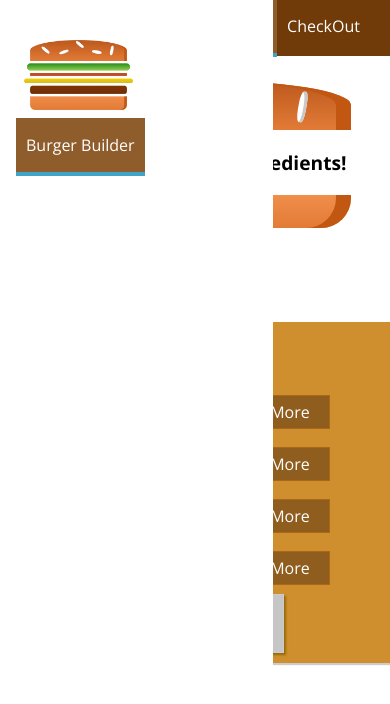
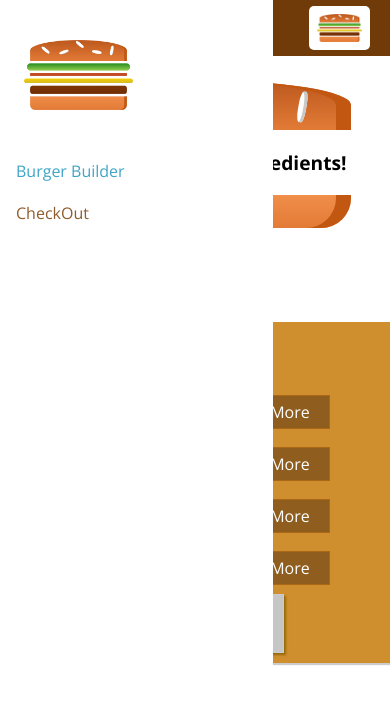
Before and after one commit to raonever/max-sec08, a React app: page / in a window 390 px wide. Shown: the top 704 px of the page. Built offline with nearby package versions, Linux system fonts and the light colour scheme.

Commit message:
sub 148. responsive adjustment toolbar, navigationitem

```diff
--- a/src/components/Navigation/NavigationItems/NavigationItem/NavigationItem.css
+++ b/src/components/Navigation/NavigationItems/NavigationItem/NavigationItem.css
@@ -1,19 +1,38 @@
+.NavigationItem {
+    margin: 10px 0;
+    box-sizing: border-box;
+    display: block;
+    width: 100%;
+}
+
+.NavigationItem a {
+    color: #8F5C2C;
+    text-decoration: none;
+    width: 100%;
+    box-sizing: border-box;
+    display: block;
+}
+
+.NavigationItem a:hover,
+.NavigationItem a:active,
+.NavigationItem a.active {
+    color: #40A4C8;
+}
+
+@media (min-width: 500px) {
     .NavigationItem {
         margin: 0;
-    box-sizing: border-box;
         display: flex;
         height: 100;
+        width: auto;
         align-items: center;
     }
 
     .NavigationItem a {
         color: white;
-    text-decoration: none;
         height: 100%;
         padding: 16px 10px;
         border-bottom: 4px solid transparent;
-    box-sizing: border-box;
-    display: block;
     }
 
     .NavigationItem a:hover,
@@ -23,3 +42,4 @@
         border-bottom: 4px solid #40A4C8;
         color: white;
     }
+}
--- a/src/components/Navigation/NavigationItems/NavigationItems.css
+++ b/src/components/Navigation/NavigationItems/NavigationItems.css
@@ -3,6 +3,13 @@
     padding: 0;
     list-style: none;
     display: flex;
+    flex-flow: column;
     align-items: center;
     height: 100%;
 }
+
+@media (min-width: 500px) {
+    .NavigationItems {
+        flex-flow: row;
+    }
+}
--- a/src/components/Navigation/SideDrawer/SideDrawer.css
+++ b/src/components/Navigation/SideDrawer/SideDrawer.css
@@ -28,4 +28,5 @@
 
 .Logo {
     height: 11%;
+    margin-bottom: 32px;
 }
--- a/src/components/Navigation/Toolbar/Toolbar.css
+++ b/src/components/Navigation/Toolbar/Toolbar.css
@@ -20,3 +20,9 @@
 .Logo {
     height: 80%;
 }
+
+@media (max-width: 499px) {
+    .DesktopOnly {
+        display: none;
+    }
+}
--- a/src/components/Navigation/Toolbar/Toolbar.js
+++ b/src/components/Navigation/Toolbar/Toolbar.js
@@ -10,7 +10,7 @@
         <div className={classes.Logo}>
             <Logo />
         </div>
-        <nav>
+        <nav className={classes.DesktopOnly}>
             <NavigationItems />
         </nav>
     </header>
```
Lines whose indentation alone changed are shown as unchanged.
